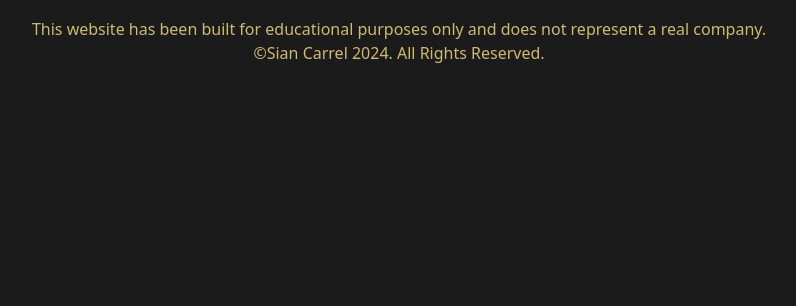
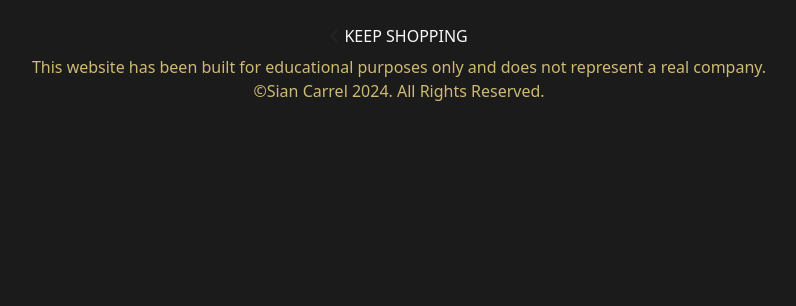
Before and after one commit to secarrel/Bike_Park_ecommerce, a Django app: template checkout/templates/checkout/checkout_success.html in a window 1280 px wide. Shown: the part 277-583 px from the top of the page, without its empty margins (241-1037 px from the left). Run offline with Django 5.2, Linux system fonts and the light colour scheme; the template is opened without the code that fills it, so the values that code supplies are empty; some libraries are stand-ins or nearby versions.

Commit message:
Update: checkout success functionality and add navigation

```diff
--- a/checkout/templates/checkout/checkout_success.html
+++ b/checkout/templates/checkout/checkout_success.html
@@ -37,6 +37,12 @@
 			</div>
 		</div>
         {% else %}
+        <a href="{% url 'activities' %}" class="btn">
+            <span class="icon">
+                <i class="fas fa-chevron-left"></i>
+            </span>
+            <span class="text-uppercase text-light">Keep Shopping</span>
+        </a>
         {% endif %}
 
     </div>
```
Also changed, not shown: checkout/views.py (+5 -5 lines).
